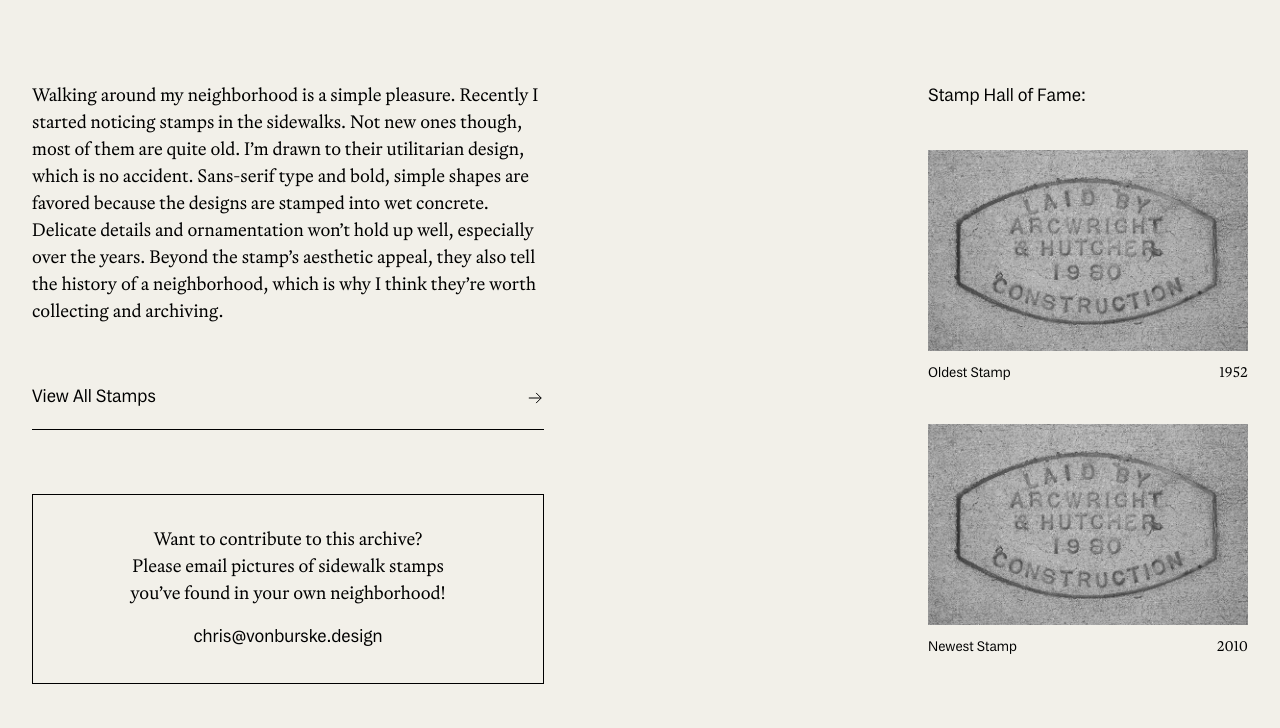
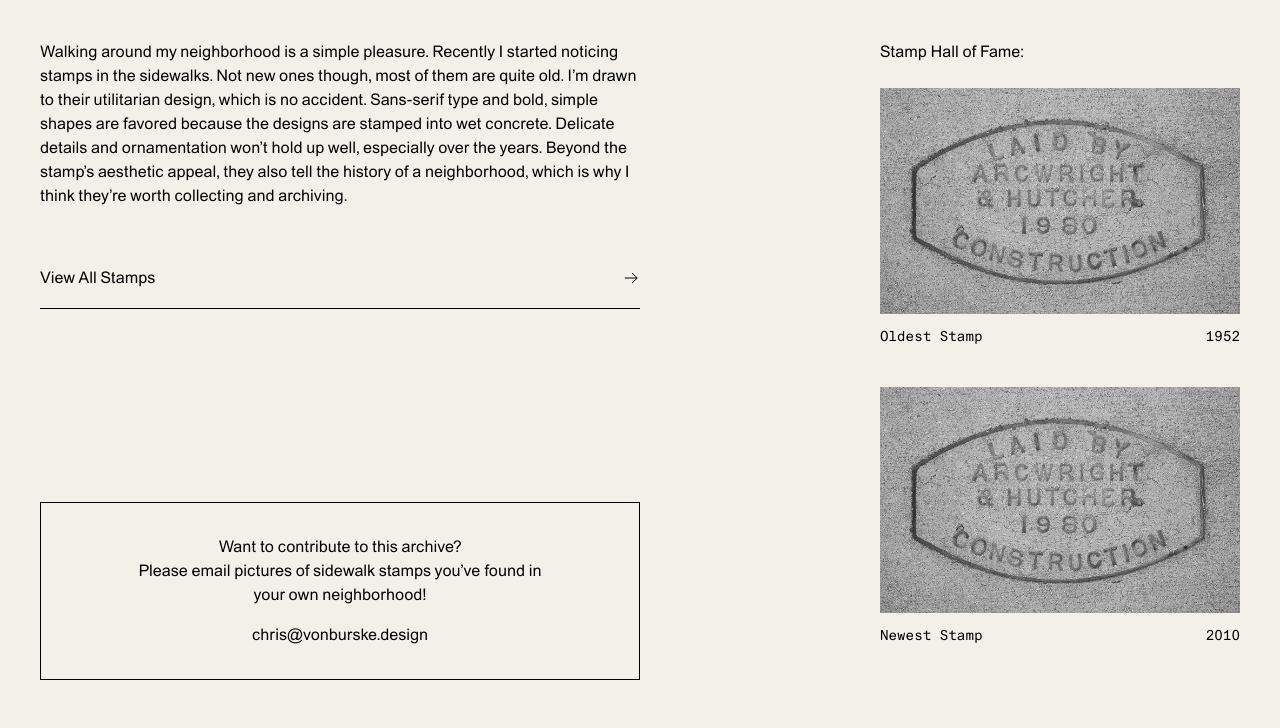
Before and after one commit to vonburske/sidewalk_stamps, a plain HTML site: page index.html in a window 1280 px wide. Shown: the part 72-800 px from the top of the page. Drawn offline with Linux system fonts and the light colour scheme.

Commit message:
Update
Changed site to Areal font (free)

```diff
--- a/index.html
+++ b/index.html
@@ -45,9 +45,9 @@
                 <p>Want to contribute to this archive? <br> Please email pictures of sidewalk stamps you’ve found in
                     your own neighborhood!
                 </p>
-                <a href="#">
+                <p id="email-copy-link">
                     chris@vonburske.design
-                </a>
+                </p>
 
             </div>
         </div>
@@ -76,6 +76,21 @@
 
     </div>
 
+    <script>
+        const emailCopyLink = document.querySelector('#email-copy-link');
+        const emailAddress = emailCopyLink.textContent.trim();
+
+        emailCopyLink.addEventListener('click', async (event) => {
+            event.preventDefault();
+            await navigator.clipboard.writeText(emailAddress);
+            emailCopyLink.textContent = 'Copied!';
+
+            setTimeout(() => {
+                emailCopyLink.textContent = emailAddress;
+            }, 1500);
+        });
+    </script>
+
 
 </body>
 
--- a/styles.css
+++ b/styles.css
@@ -1,4 +1,4 @@
-@font-face {
+/* @font-face {
     font-family: MDLórien Regular;
     src: url("fonts/MD Lorian/MDLórien-Regular.woff2");
 }
@@ -11,35 +11,63 @@
 @font-face {
     font-family: MDSystem Regular;
     src: url("fonts/MD System/MDSystem-Regular.woff2");
+} */
+
+@font-face {
+    font-family: Areal;
+    src: url("fonts/Areal.woff2") format("woff2");
+    font-weight: 100 900;
+    font-stretch: 75% 125%;
+    font-style: normal;
 }
 
+@font-face {
+    font-family: ArealSemiMono;
+    src: url("fonts/ArealSemiMono.woff2") format("woff2");
+    font-weight: 100 900;
+    font-stretch: 75% 125%;
+    font-style: normal;
+}
 
+@font-face {
+    font-family: ArealMono;
+    src: url("fonts/ArealMono.woff2") format("woff2");
+    font-weight: 100 900;
+    font-stretch: 75% 125%;
+    font-style: normal;
+}
 
 body {
-    margin: 0rem 2rem;
-    font-family: MDLórien Regular;
-    font-size: 1.125rem;
+    padding: 1rem 2rem 2rem 2rem;
+    font-family: Areal;
+    font-stretch: 100%;
+    font-feature-settings: "ss06";
+    font-size: 1rem;
     line-height: 150%;
     -webkit-font-smoothing: antialiased;
     -moz-osx-font-smoothing: grayscale;
     background-color: #F2F0E9;
+    text-wrap: pretty;
 }
 
+::selection {
+    background-color: #885d00;
+    color: #F2F0E9;
+}
 
 p {
     margin: 0;
 }
 
 .body-text-sans {
-    font-family: MDSystem Regular;
-    font-size: 1.125rem;
+    font-size: 1rem;
     line-height: 150%;
     -webkit-font-smoothing: antialiased;
     -moz-osx-font-smoothing: grayscale;
 }
 
 .body-text-sans-small {
-    font-family: MDSystem Regular;
+    font-family: ArealMono;
     font-size: .875rem;
     line-height: 150%;
     -webkit-font-smoothing: antialiased;
@@ -47,7 +75,7 @@ p {
 }
 
 .body-text-serif-small {
-    font-family: MDLórien Regular;
+    font-family: ArealMono;
     font-size: .875rem;
     line-height: 150%;
     -webkit-font-smoothing: antialiased;
@@ -58,7 +86,7 @@ p {
     display: flex;
     justify-content: space-between;
     align-items: center;
-    padding: 2rem 0rem;
+    padding: 0rem 0rem;
 }
 
 
@@ -76,8 +104,7 @@ ul {
 
 a {
     color: #000000;
-    font-family: MDSystem Regular;
-    font-size: 1.125rem;
+    font-size: 1rem;
     text-decoration: none;
     /* transition: 0.3s ease;  */
 }
@@ -88,17 +115,18 @@ a:hover {
 
 .hero-content-container {
     margin-top: 64px;
+    height: 80vh;
     display: flex;
     flex-direction: row;
     justify-content: space-between;
-    gap: 2rem;
+    gap: 5rem;
 
 }
 
 .hero-content-left {
-    flex: 3;
-    max-width: 40vw;
-    height: 75vh;
+    flex: 1 1 0;
+    max-width: 50%;
+    height: 100%;
     display: flex;
     flex-direction: column;
     justify-content: space-between;
@@ -111,7 +139,6 @@ a:hover {
 }
 
 .button-underlined {
-    font-family: MDSystem Regular;
     display: flex;
     justify-content: space-between;
     align-items: center;
@@ -143,13 +170,21 @@ a:hover {
     background-color: #eae9e9;
 }
 
+#email-copy-link {
+    cursor: pointer;
+}
+
 .hero-content-right {
-    flex: 1;
-    max-width: 25vw;
+    flex: 1 1 0;
+    max-width: 30%;
     height: 80vh;
     display: flex;
     flex-direction: column;
     gap: 2.5rem;
+}
+
+.hero-content-right > :first-child {
+    margin-bottom: -1rem;
 }
 
 .hero-content-right img {
```
Also changed, not shown: fonts/Areal.woff2 (added), fonts/ArealMono.woff2 (added), fonts/ArealSemiMono.woff2 (added), 1 other file.
